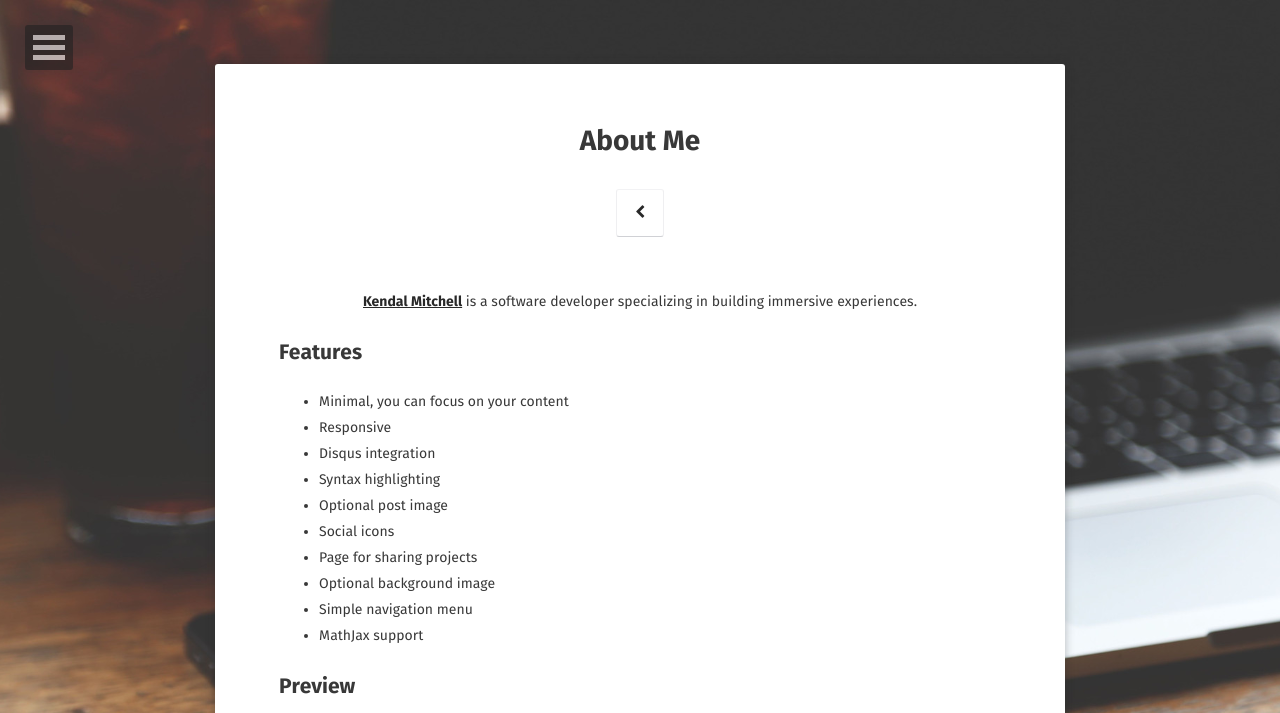
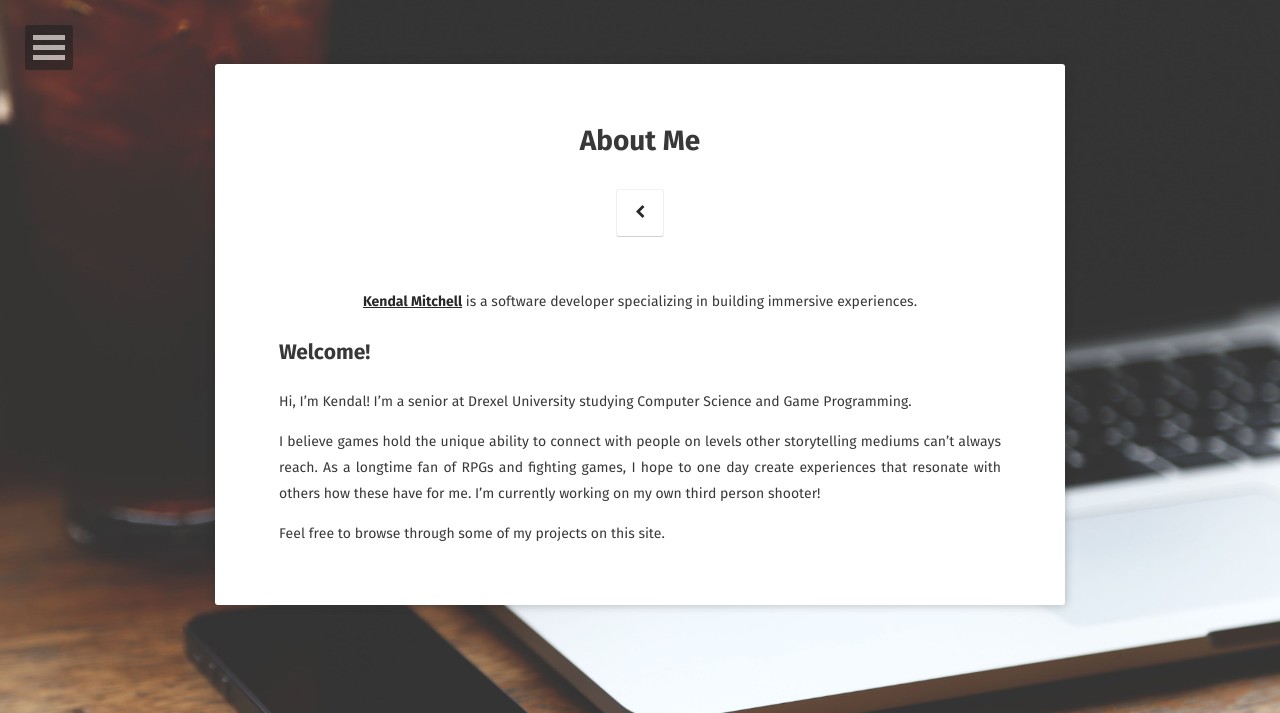
Before and after one commit to kenthedev/kmwebpage, a Jekyll site: the page built from about/index.md, in a window 1280 px wide. Shown: the top 713 px of the page. Built offline with Jekyll 4.4.1, drawn with Linux system fonts in a browser that asks for light colours; some web fonts are replaced; some of the changed text lies outside the part shown; grey boxes are pictures that could not be loaded.

Commit message:
Update index.md

```diff
--- a/about/index.md
+++ b/about/index.md
@@ -8,30 +8,10 @@ comments: false
 
 <center><a href="https://kendalmitchell.com"><b>Kendal Mitchell</b></a> is a software developer specializing in building immersive experiences.</center>
 
-## Features
-* Minimal, you can focus on your content
-* Responsive
-* Disqus integration
-* Syntax highlighting
-* Optional post image
-* Social icons
-* Page for sharing projects
-* Optional background image
-* Simple navigation menu
-* MathJax support
+## Welcome!
+Hi, I'm Kendal! I'm a senior at Drexel University studying Computer Science and Game Programming.
 
-## Preview
+I believe games hold the unique ability to connect with people on levels other storytelling mediums can't always reach. As a longtime fan of RPGs and fighting games, I hope to one day create experiences that resonate with others how these have for me. I'm currently working on my own third person shooter!
 
-{% capture images %}
-    https://cloud.githubusercontent.com/assets/754514/14509720/61c61058-01d6-11e6-93ab-0918515ecd56.png
-    https://cloud.githubusercontent.com/assets/754514/14509716/61ac6c8e-01d6-11e6-879f-8308883de790.png
-{% endcapture %}
-{% include gallery images=images caption="Screenshots of Moon Theme" cols=2 %}
 
-See a [live version of Moon](http://taylantatli.github.io/Moon) hosted on GitHub.
-
-## Getting Started
-
-To learn how to install and use this theme check out the [Setup Guide](http://taylantatli.me/Moon/moon-theme/) for more information.
-
-[Install Moon](https://github.com/TaylanTatli/Moon){: .btn}
+Feel free to browse through some of my projects on this site.
```
